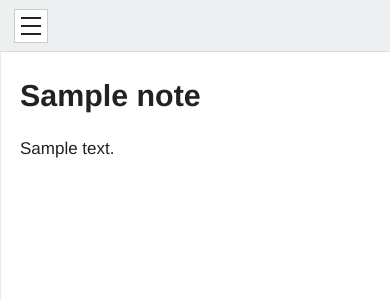
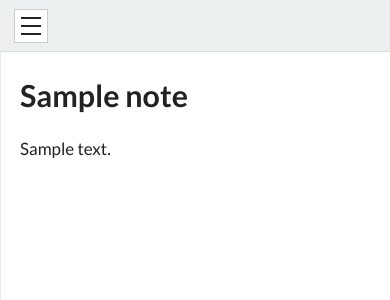
Before and after one commit to antoniow5/mdvault2pages, a Flask app: template templates/note.html in a window 390 px wide. Shown: the top 300 px of the page. Run offline with Flask 3, Linux system fonts and the light colour scheme; the template is opened without the code that fills it: most values are stand-ins (such as "Sample title", 1, 10 or a date in 2020).

Commit message:
changed font

```diff
--- a/static/style.css
+++ b/static/style.css
@@ -23,11 +23,11 @@ html {
 
 body {
     margin: 0;
-    font-family: Helvetica, sans-serif;
+    font-family: 'Lato', Arial, Helvetica, sans-serif;
     line-height: 1.5;
     font-size: 17px;
     max-width: 100%;
-    font-weight: 300;
+    font-weight: 400;
     color: rgb(32, 33, 34);
 }
 
@@ -481,7 +481,9 @@ main {
         z-index: 2;
         overflow-y: scroll;
         top: 0;
-        height: 100lvh;
+        /* height: 100lvh; */
+        height: 100%;
+
     }
 
     .sidebar-visible {
@@ -493,12 +495,13 @@ main {
         opacity: 0.5;
         position: fixed;
         top: 0;
-        /* bottom: 0; */
+        bottom: 0;
         right: 0;
         left: 0;
         display: none;
-        height: 100lvh;
+        /* height: 100lvh; */
         z-index: 1;
+        height: 100%;
     }
 
     .overlay.visible {
--- a/templates/base.html
+++ b/templates/base.html
@@ -13,7 +13,7 @@
         rel="stylesheet"
     >
     <link href="https://fonts.googleapis.com/css2?family=Ubuntu+Sans:ital,wght@0,100..800;1,100..800&display=swap" rel="stylesheet">
-
+    <link href="https://fonts.googleapis.com/css2?family=Lato:ital,wght@0,100;0,300;0,400;0,700;0,900;1,100;1,300;1,400;1,700;1,900&family=Ubuntu+Sans:ital,wght@0,100..800;1,100..800&display=swap" rel="stylesheet">
     <link
         rel="stylesheet"
         href="{{ url_for('static', filename='style.css') }}"
```
